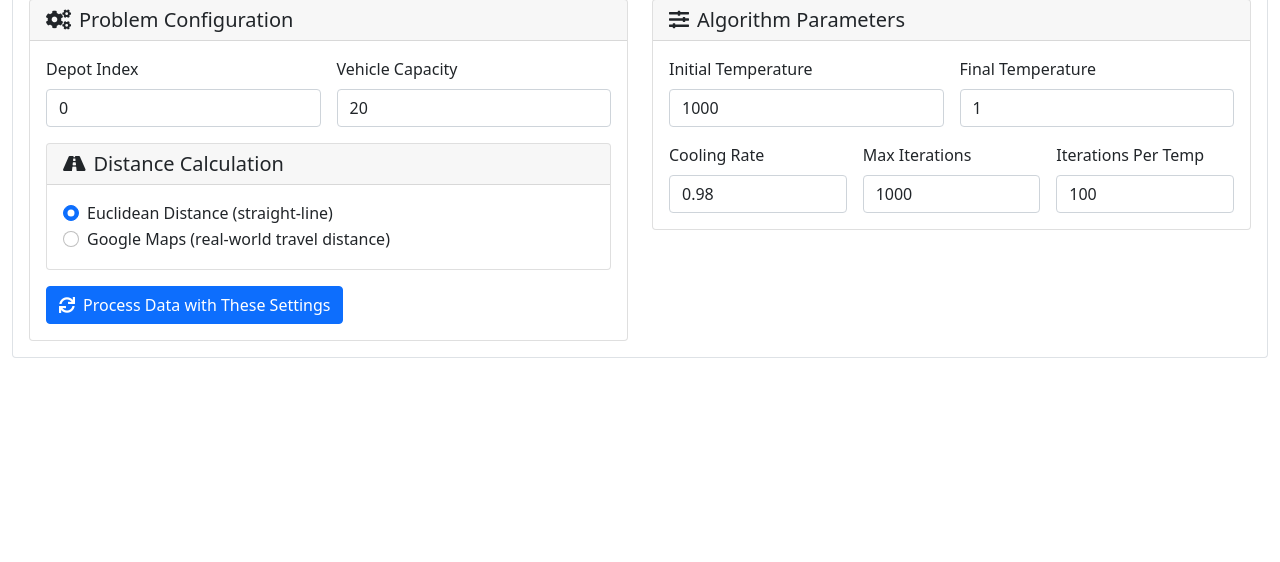
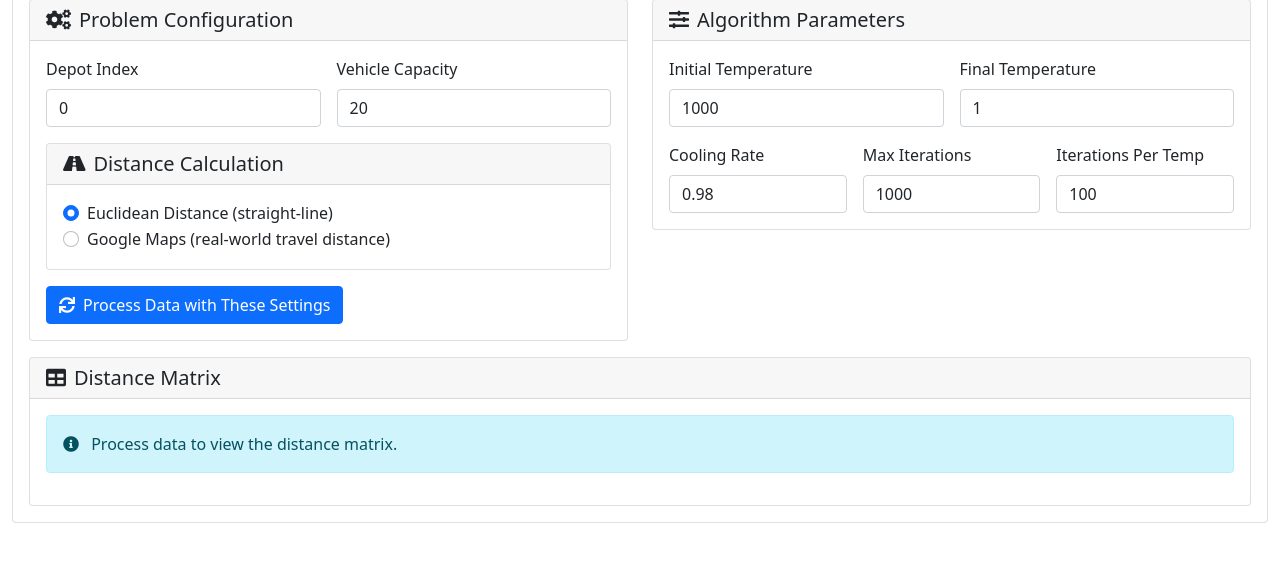
Before and after one commit to erenkaragul2/tobigto, a Flask app: page / in a window 1280 px wide, after a click on "Configuration". Shown: the part 191-753 px from the top of the page. Run offline with Flask 3, Linux system fonts and the light colour scheme; some libraries are stand-ins or nearby versions.

Commit message:
added matrix visual

```diff
--- a/templates/index.html
+++ b/templates/index.html
@@ -241,6 +241,39 @@
                                     </div>
                                 </div>
                             </div>
+                            <div class="col-md-12 mt-3">
+                                <div class="card">
+                                    <div class="card-header d-flex justify-content-between align-items-center">
+                                        <h5 class="card-title mb-0">
+                                            <i class="fas fa-table me-2"></i>Distance Matrix
+                                        </h5>
+                                        <button id="toggleMatrixBtn" class="btn btn-sm btn-outline-primary" style="display: none;">
+                                            <i class="fas fa-eye me-1"></i>Show Full Matrix
+                                        </button>
+                                    </div>
+                                    <div class="card-body">
+                                        <div id="matrixPreviewContainer">
+                                            <div class="alert alert-info">
+                                                <i class="fas fa-info-circle me-2"></i>
+                                                Process data to view the distance matrix.
+                                            </div>
+                                        </div>
+                                        <div id="fullMatrixContainer" class="table-responsive mt-3" style="display: none; max-height: 600px;">
+                                            <table id="distanceMatrixTable" class="table table-sm table-bordered">
+                                                <thead>
+                                                    <tr>
+                                                        <th>Node</th>
+                                                        <!-- Column headers will be added dynamically -->
+                                                    </tr>
+                                                </thead>
+                                                <tbody>
+                                                    <!-- Table rows will be added dynamically -->
+                                                </tbody>
+                                            </table>
+                                        </div>
+                                    </div>
+                                </div>
+                            </div>
                         </div>
                     </div>
 
```
